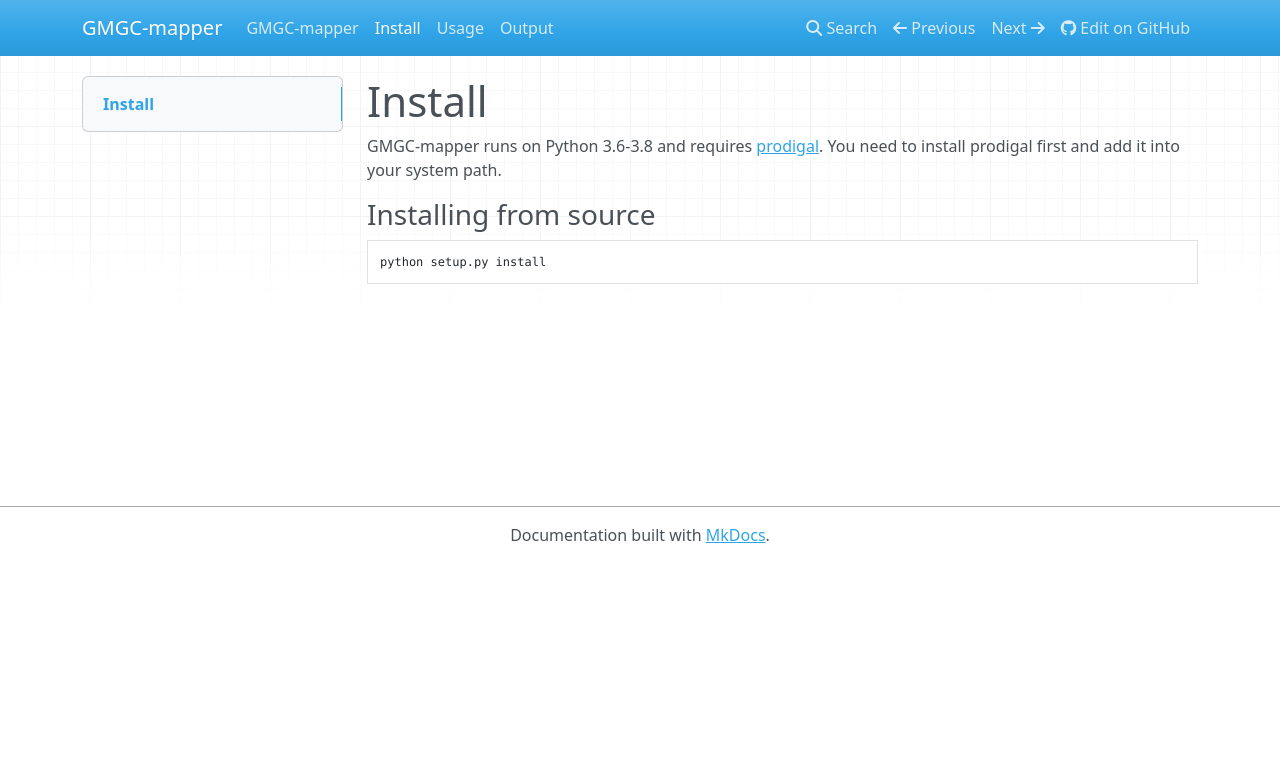
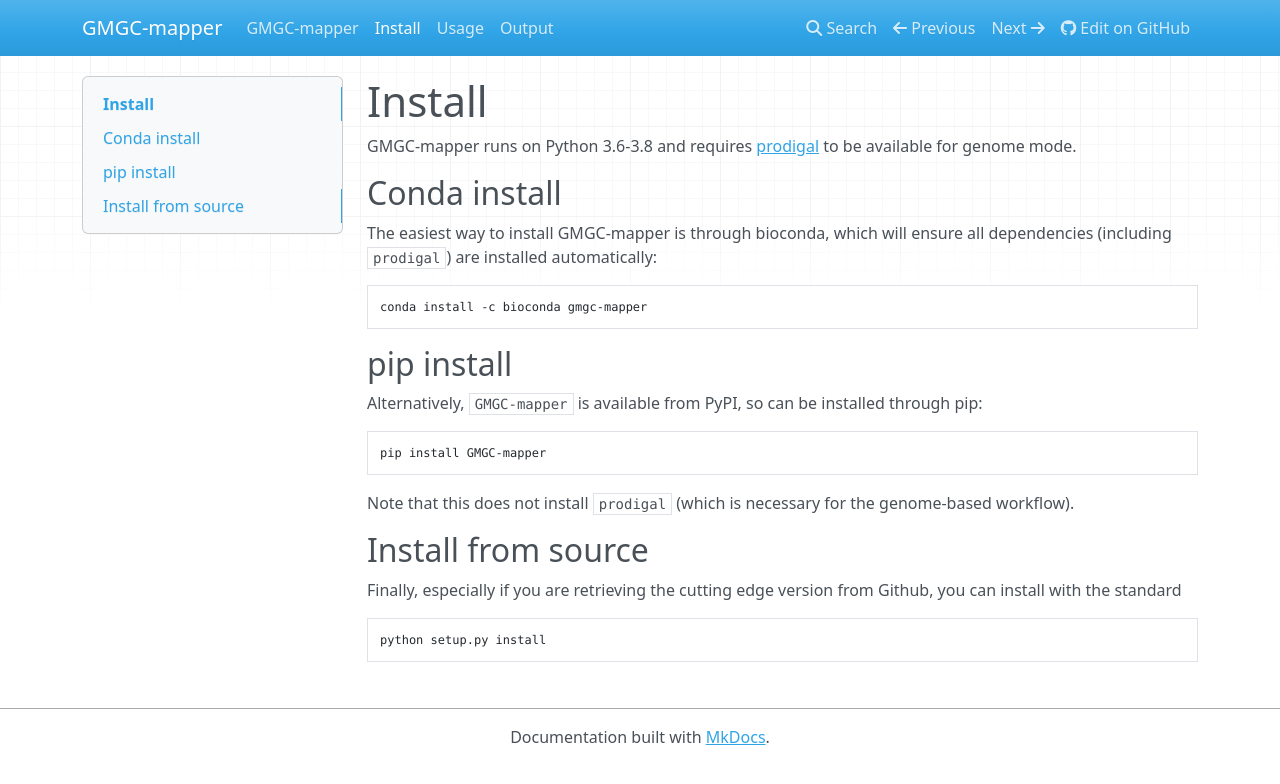
Before and after one commit to BigDataBiology/GMGC-mapper, an MkDocs documentation site: the page built from docs/install.md, in a window 1280 px wide. Shown: the top 784 px of the page. Built offline with MkDocs 1.6.1, drawn with Linux system fonts in a browser that asks for light colours; nearby versions of some CDN libraries.

Commit message:
DOC Update install instructions
Now that we have releases, the installation instructions should mention
them.

````diff
--- a/docs/install.md
+++ b/docs/install.md
@@ -1,10 +1,34 @@
 # Install
 
 GMGC-mapper runs on Python 3.6-3.8 and requires
-[prodigal](https://github.com/hyattpd/Prodigal). You need to install prodigal
-first and add it into your system path.
+[prodigal](https://github.com/hyattpd/Prodigal) to be available for genome
+mode.
 
-### Installing from source
+## Conda install
+
+The easiest way to install GMGC-mapper is through bioconda, which will ensure
+all dependencies (including `prodigal`) are installed automatically:
+
+```bash
+conda install -c bioconda gmgc-mapper
+```
+
+## pip install
+
+Alternatively, `GMGC-mapper` is available from PyPI, so can be installed
+through pip:
+
+```bash
+pip install GMGC-mapper
+```
+
+Note that this does not install `prodigal` (which is necessary for the
+genome-based workflow).
+
+## Install from source
+
+Finally, especially if you are retrieving the cutting edge version from Github,
+you can install with the standard
 
 ```bash
 python setup.py install
````
Also changed, not shown: README.md (+25 -0 lines).
